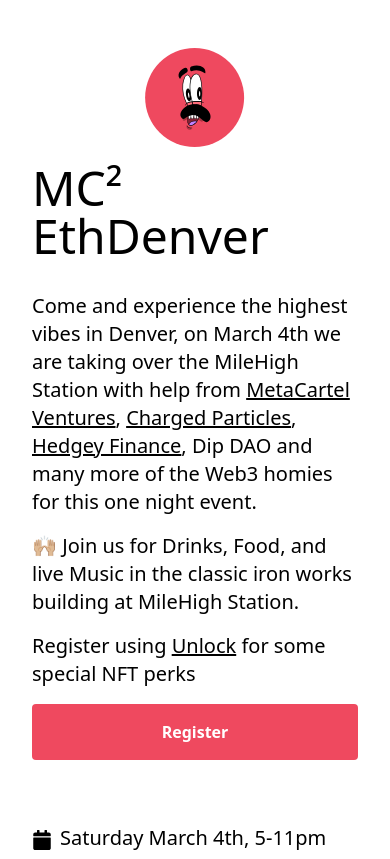
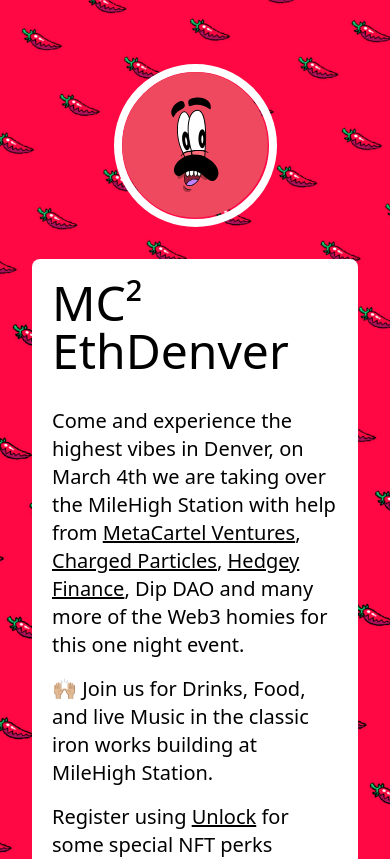
Before and after one commit to unlock-protocol/mc-square, a Next.js app: page / in a window 390 px wide. Shown: the top 859 px of the page. Built offline with nearby package versions, Linux system fonts and the light colour scheme.

Commit message:
adding background

```diff
--- a/src/pages/_document.tsx
+++ b/src/pages/_document.tsx
@@ -1,13 +1,13 @@
-import { Html, Head, Main, NextScript } from 'next/document'
+import { Html, Head, Main, NextScript } from "next/document";
 
 export default function Document() {
   return (
     <Html lang="en">
       <Head />
-      <body>
+      <body className="bg-cover		bg-auto	bg-clip-border bg-[url('/bg.jpg')] bg-repeat">
         <Main />
         <NextScript />
       </body>
     </Html>
-  )
+  );
 }
--- a/src/pages/index.tsx
+++ b/src/pages/index.tsx
@@ -41,18 +41,25 @@
         <meta name="viewport" content="width=device-width, initial-scale=1" />
         <link rel="icon" href="/favicon.ico" />
       </Head>
-      <main className="container mx-auto pt-8">
+      <main className="container mx-auto mt-8 ">
+        <div>
           <div className="flex md:hidden justify-center md:justify-start">
             <Image
+              className="border-8
+              border-white
+              w-1/2
+              rounded-full
+              my-8
+              md:w-4/12
+              md:p-4"
               alt="chiliface"
               height="100"
               width="100"
               src="/chiliface-circle.svg"
-            className="my-4"
             />
           </div>
-        <div className="grid md:grid-cols-2 gap-16 md:mt-48 ">
-          <div>
+          <div className="grid md:grid-cols-2 gap-16 md:mt-48 rounded rounded-lg bg-white p-5	">
+            <div className="">
               <h1 className="text-5xl mb-8">MC² EthDenver</h1>
               <p className="text-xl">
                 Come and experience the highest vibes in Denver, on March 4th we
@@ -144,6 +151,7 @@
               </ul>
             </div>
           </div>
+        </div>
       </main>
     </>
   );
--- a/tailwind.config.js
+++ b/tailwind.config.js
@@ -15,6 +15,7 @@
       padding: '2rem',
     },
     colors: {
+      blue: '#787191',
       red: '#EF495F',
       accent: '#ef4951',
       white: '#ffffff',
```
Also changed, not shown: public/bg.jpg (added). Lines whose indentation alone changed are shown as unchanged.
